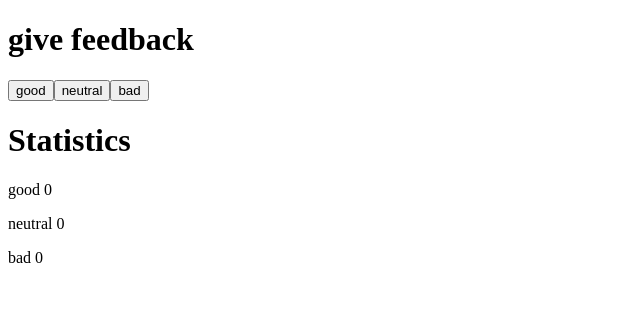
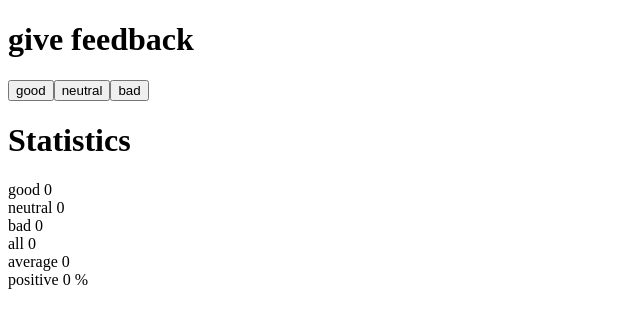
Before and after one commit to legalNameIsGwyn/Gwyn_fullstackopen_part1, a React (Vite) app: page / in a window 1280 px wide. Shown: the top 328 px of the page, without its empty margins (0-640 px from the left). Built offline with nearby package versions, Linux system fonts and the light colour scheme.

Commit message:
Exercise 1.7 Unicafe Complete

```diff
--- a/src/App.jsx
+++ b/src/App.jsx
@@ -37,13 +37,21 @@ const Button = ({name, handleClick}) => {
 }
 
 const Statistics = ({good, neutral, bad}) => {
+  const all = good + bad + neutral
+  const avg = ((good - bad) / all) || 0
+  const pos = (good / all * 100 ) || 0
+
   return(
     <>
-      <p>good {good}</p>
-      <p>neutral {neutral}</p>
-      <p>bad {bad} </p>
+      good {good}<br/>
+      neutral {neutral}<br/>
+      bad {bad}<br/>
+      all {all}<br/>
+      average {avg}<br/>
+      positive {pos} %<br/>
     </>
   )
 }
 
+
 export default App
```
